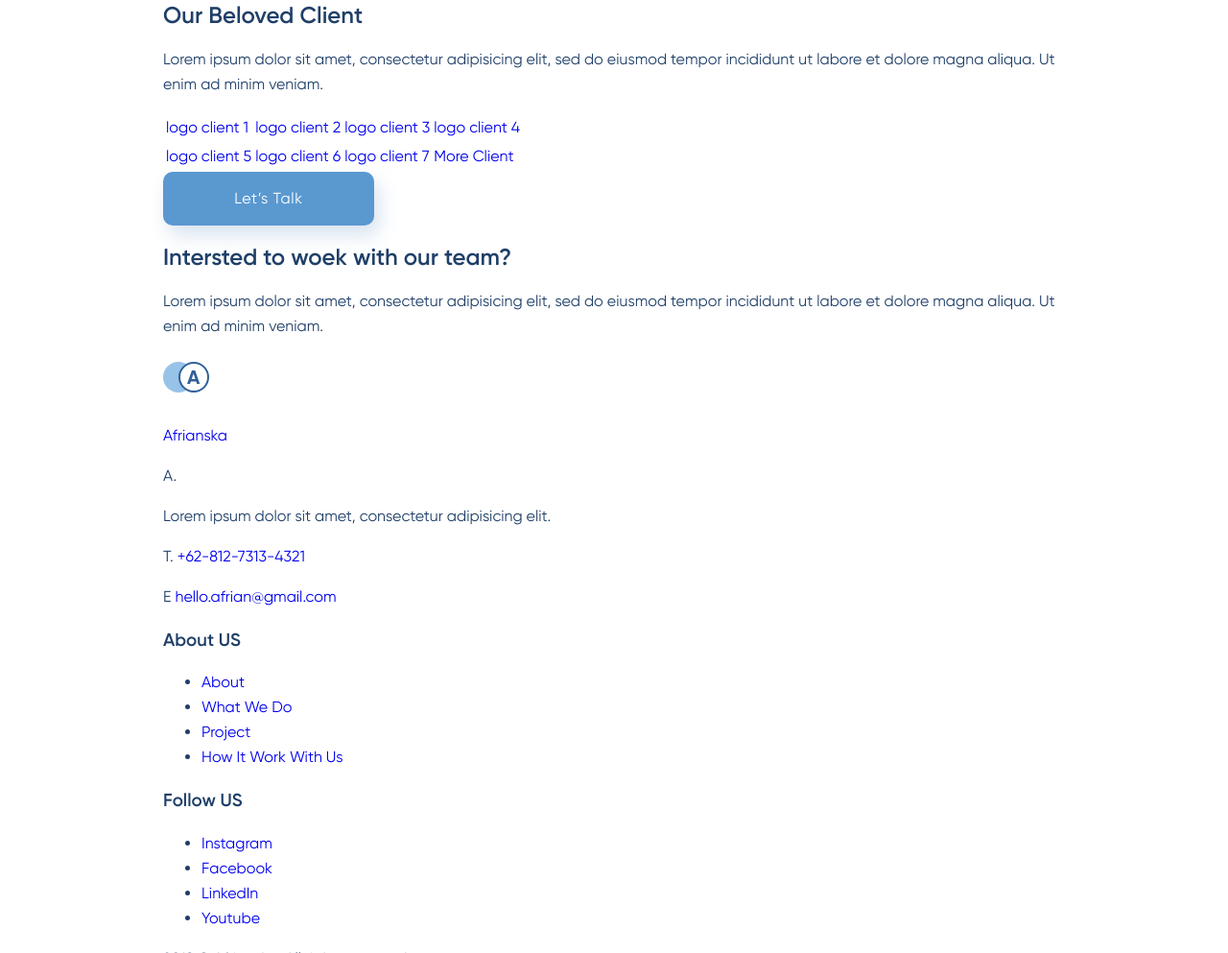
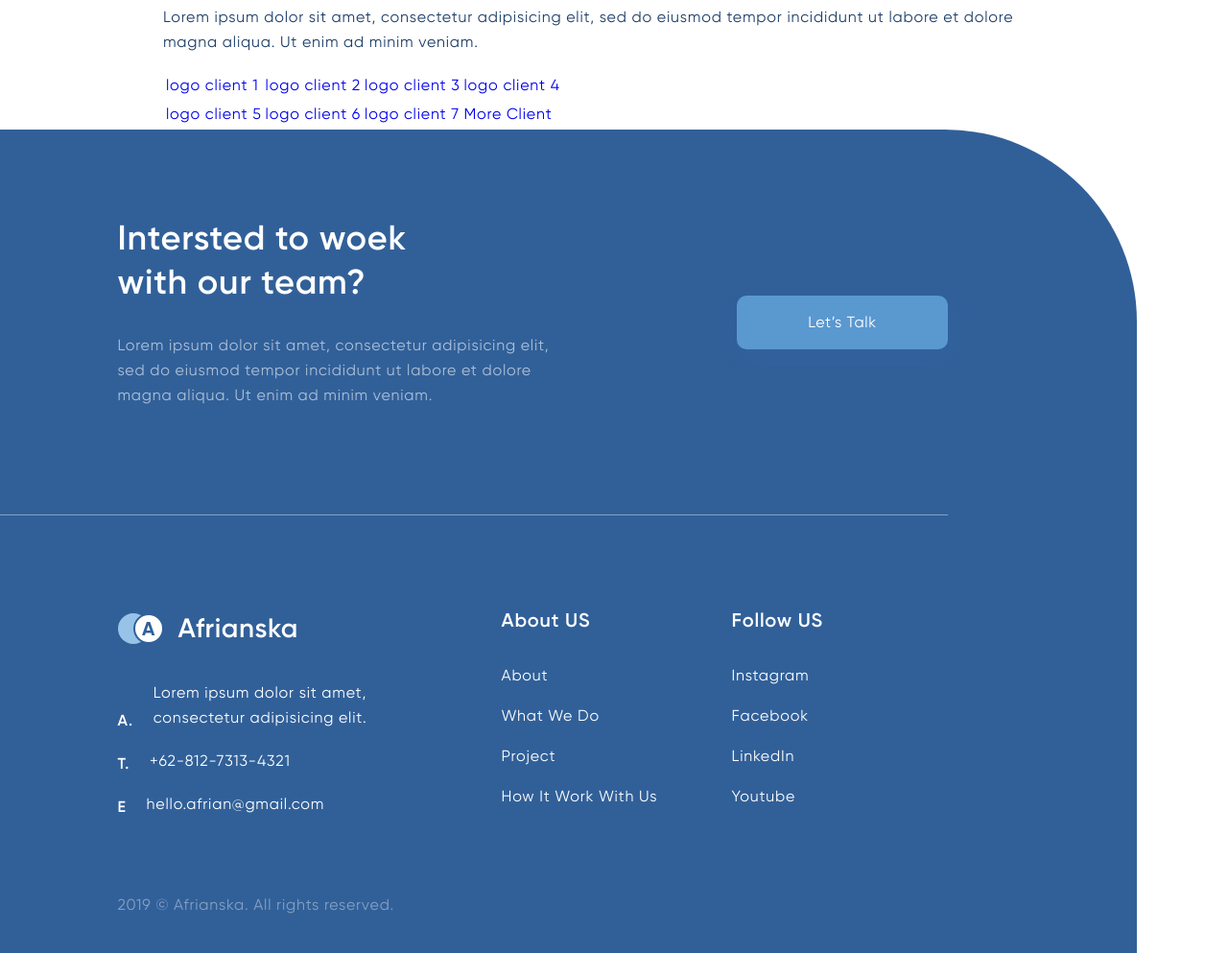
Before and after one commit to NadezhdaSK/Afrianska, a website: page src/index.html in a window 1280 px wide. Shown: the part 1807-2800 px from the top of the page at 96% size. Drawn offline with nearby package versions, Linux system fonts and the light colour scheme; files that its build step writes are made by us from their sources; a web font is replaced by a local one.

Commit message:
стилизация подвала

```diff
--- a/src/index.html
+++ b/src/index.html
@@ -125,7 +125,7 @@
                                     </a>
                                     <p class="footer__contact footer__contact--address">
                                         <span class="footer__contact-letter">A.</span>
-                                        <p class="footer__contact-link">Lorem ipsum dolor sit amet, consectetur adipisicing elit.</p>
+                                        <span class="footer__contact-link footer__contact-link--address">Lorem ipsum dolor sit amet, consectetur adipisicing elit.</span>
                                     </p>
                                     <p class="footer__contact footer__contact--phone">
                                         <span class="footer__contact-letter">T.</span>
--- /dev/null
+++ b/src/scss/blocks/footer.scss
@@ -0,0 +1,125 @@
+.footer {
+    background-color: $blue2;
+    border-radius: 0px 200px 0px 0px;
+    margin-right: 95px;
+    padding-bottom: 60px;
+
+    &__top {
+        position: relative;
+        padding: 90px 0 95px;
+
+        &::after {
+            position: absolute;
+            content: "";
+            width: calc(100% - 197px);
+            height: 1px;
+            top: 100%;
+            left: 0;
+            background-color: #fff;
+            opacity: .4;
+        }
+    }
+
+    &__btn-talk {
+        position: absolute;
+        right: 197px;
+        top: 50%;
+        transform: translateY(-50%);
+    }
+
+    &__title {
+        color: #fff;
+        width: 320px;
+        margin-bottom: 30px;
+    }
+
+    &__descr {
+        color: #fff;
+        opacity: .6;
+        width: 460px;
+    }
+
+    &__down {
+        padding: 95px 0 60px;
+        display: flex;
+        justify-content: flex-start;
+        color: #fff;
+    }
+
+    &__contacts {
+        margin-right: 100px;
+    }
+
+    &__main-link {
+        display: flex;
+        align-items: center;
+        margin-bottom: 30px;
+
+    }
+
+    &__logo-img {
+        margin-right: 15px;
+    }
+
+    &__name {
+        display: inline-block;
+        margin: 0;
+        font-size: 28px;
+        line-height: 46px;
+        font-weight: 600;
+        letter-spacing: .02em;
+        color: #fff;
+    }
+
+    &__contact {
+        width: 300px;
+    }
+
+    &__contact-letter {
+        font-weight: 600;
+        margin-right: 16px;
+        vertical-align: text-top;
+    }
+
+    &__contact-link {
+        display: inline-block;
+        width: 250px;
+        color: #fff;
+
+        &:not(.footer__contact-link--address):hover {
+            text-decoration: underline;
+        }
+    }
+
+    &__about {
+        margin-right: 75px;
+        width: 165px;
+    }
+
+    &__list-name {
+        margin-bottom: 30px;
+    }
+
+    &__list {
+        list-style: none;
+        padding: 0;
+    }
+
+    &__item {
+        margin-bottom: 16px;
+    }
+
+    &__item-link {
+        color: #fff;
+
+        &:hover {
+            text-decoration: underline;
+        }
+    }
+
+    &__copyright {
+        color: #fff;
+        opacity: .4;
+        font-weight: 400;
+    }
+}
--- a/src/scss/global.scss
+++ b/src/scss/global.scss
@@ -16,6 +16,7 @@ body {
   font-weight: 400;
   font-size: 16px;
   line-height: 26px;
+  letter-spacing: 0.05em;
   color: $blue1;
 }
 
@@ -51,3 +52,17 @@ img {
     background: darken($blue4, 6);
   }
 }
+
+h2 {
+  margin: 0;
+  font-size: 36px;
+  line-height: 46px;
+  font-weight: 600;
+}
+
+h3 {
+  margin: 0;
+  font-size: 20px;
+  line-height: 30px;
+  font-weight: 600;
+}
--- a/src/scss/style.scss
+++ b/src/scss/style.scss
@@ -1,4 +1,5 @@
 @import "fonts";
 @import "variables";
 @import "global";
+@import "blocks/footer";
 @import "blocks/header";
```
Also changed, not shown: src/img/header.png (deleted), src/img/help1.png (deleted), src/img/help2.png (deleted), src/img/help3.png (deleted).
